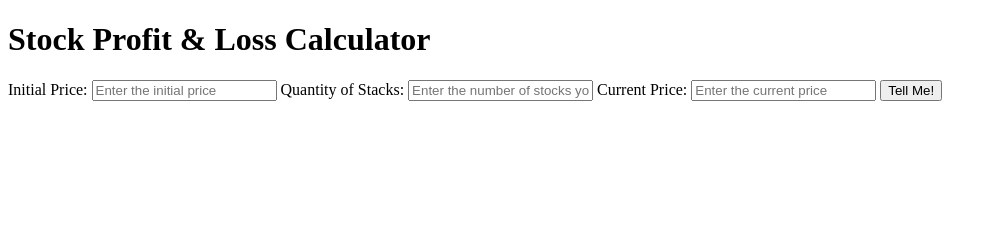
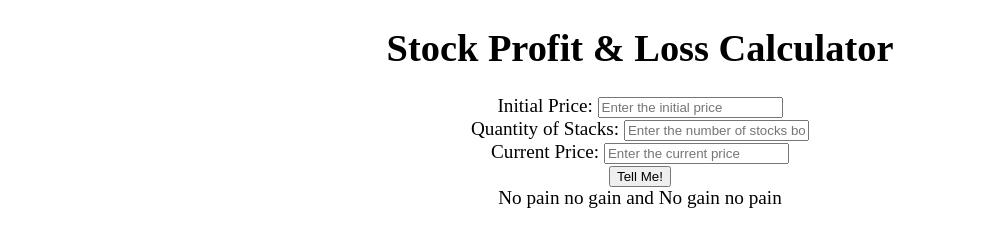
Before and after one commit to Preethipa/Profit-loss-app, a plain HTML site: page index.html in a window 1280 px wide. Both pictures are taken after a click on the button "Tell Me!". Shown: the whole page, without its empty margins (0-997 px from the left). Drawn offline with Linux system fonts and the light colour scheme.

Commit message:
scripting is done

```diff
--- a/app.js
+++ b/app.js
@@ -0,0 +1,43 @@
+const initialPrice = document.querySelector("#initial-price");
+const stackQty = document.querySelector("#stack-qty");
+const currentPrice = document.querySelector("#current-price");
+
+const tellmeBtn = document.querySelector("#tellme-btn");
+const outputShown = document.querySelector("#output-shown");
+
+tellmeBtn.addEventListener("click", submitHandler);
+
+function submitHandler(){
+    var ip = initialPrice.value;
+    var qty = stackQty.value;
+    var cp = currentPrice.value;
+
+    calculateProfitAndLoss(ip, qty, cp);
+}
+
+
+function calculateProfitAndLoss(initialprice, stackqty, currentprice){
+    if(initialprice > currentprice){
+        var loss = (initialprice - currentprice)*stackqty;
+        var lossPercentage = (loss/initialprice)*100;
+
+       showOutput(`Hey!😔 you got the loss is ${loss} and the percentage is ${lossPercentage}%`)
+    }
+
+    else if(currentprice > initialprice){
+        var profit = (currentprice - initialprice)*stackqty;
+        var profitPercentage = (profit/currentprice)*100;
+
+       showOutput(`Yay!🤩 you got the profit is ${profit} and the percentage is ${profitPercentage}%`)
+    }
+
+    else{
+        showOutput("No pain no gain and No gain no pain");
+    }
+
+}
+
+function showOutput(msg){
+
+    outputShown.innerText = msg;
+}
--- a/index.html
+++ b/index.html
@@ -10,20 +10,23 @@
 <body>
     <main>
         <h1>Stock Profit & Loss Calculator</h1>
+
         <label for="initial-price">Initial Price:
             <input type="text" id="initial-price"  placeholder="Enter the initial price">
-        </label>
+        </label> <br>
 
         <label for="stack-quantity">Quantity of Stacks:
-            <input type="text" id="initial-price" placeholder="Enter the number of stocks you bought">
-        </label>
+            <input type="text" id="stack-qty" placeholder="Enter the number of stocks bought">
+        </label> <br>
 
         <label for="current-price">Current Price:
             <input type="text" id="current-price" placeholder="Enter the current price">
-        </label>
+        </label> <br>
 
         <button id="tellme-btn">Tell Me!</button>
+
         <div id="output-shown"></div>
+
     </main>
 
     <script src="app.js"></script>
--- a/styles.css
+++ b/styles.css
@@ -0,0 +1,10 @@
+body{
+
+}
+
+main{
+    margin: auto;
+    width: 100%;
+    text-align: center;
+    font-size: larger;
+}
```
